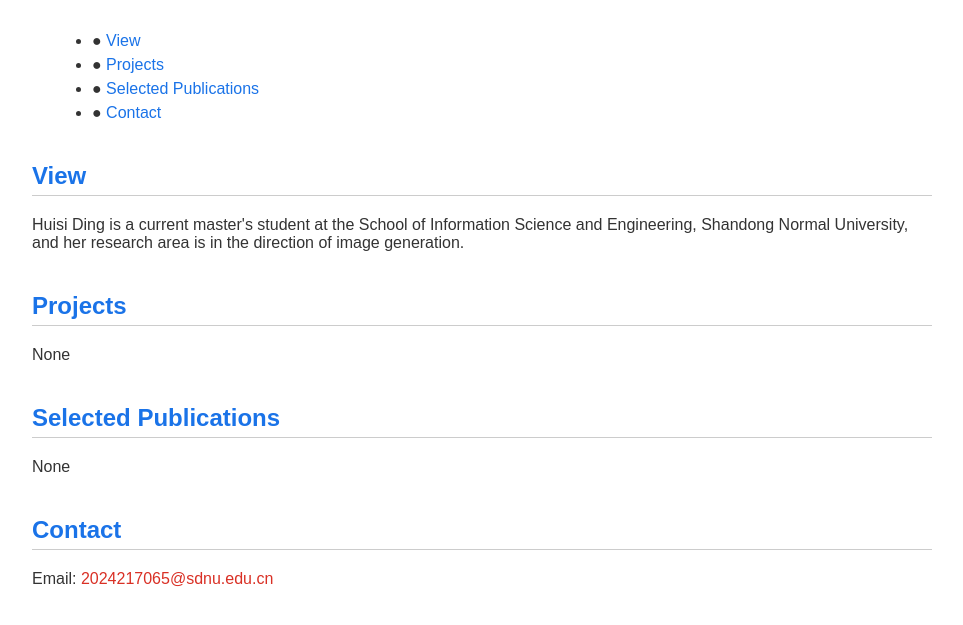
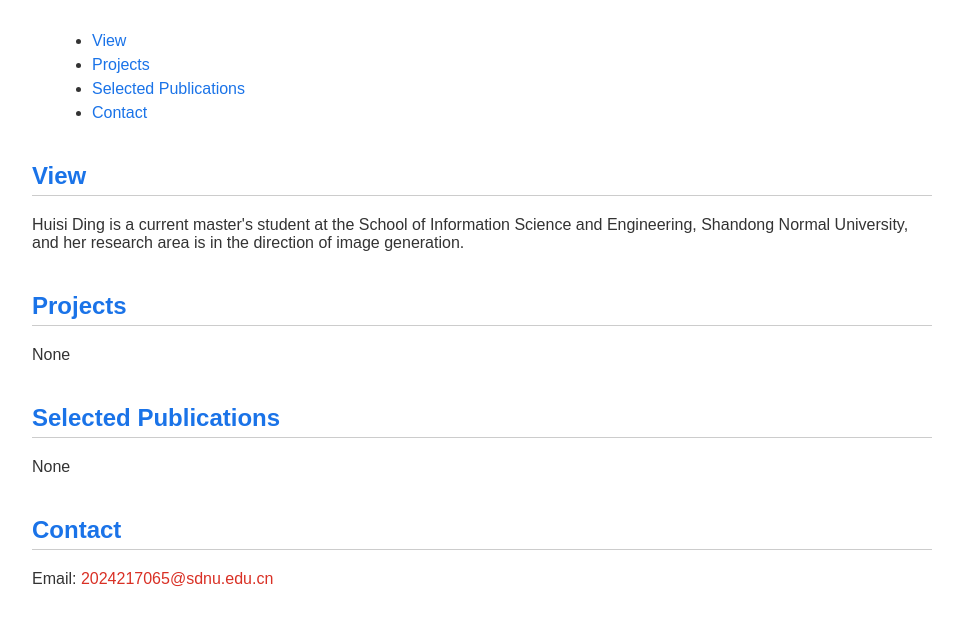
Before and after one commit to olili-haha/english, a plain HTML site: page index.html in a window 1280 px wide. Shown: the part 243-868 px from the top of the page, without its empty margins (158-1121 px from the left). Drawn offline with Linux system fonts and the light colour scheme.

Commit message:
Update index.html

```diff
--- a/index.html
+++ b/index.html
@@ -78,10 +78,10 @@
 
     <nav>
       <ul>
-        <li>● <a href="#view">View</a></li>
-        <li>● <a href="#projects">Projects</a></li>
-        <li>● <a href="#publications">Selected Publications</a></li>
-        <li>● <a href="#contact">Contact</a></li>
+        <li> <a href="#view">View</a></li>
+        <li> <a href="#projects">Projects</a></li>
+        <li> <a href="#publications">Selected Publications</a></li>
+        <li> <a href="#contact">Contact</a></li>
       </ul>
     </nav>
 
```
